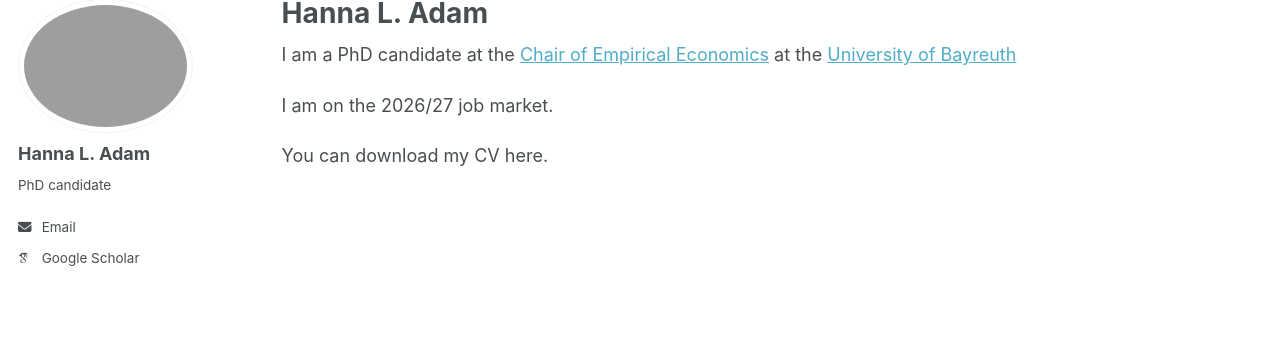
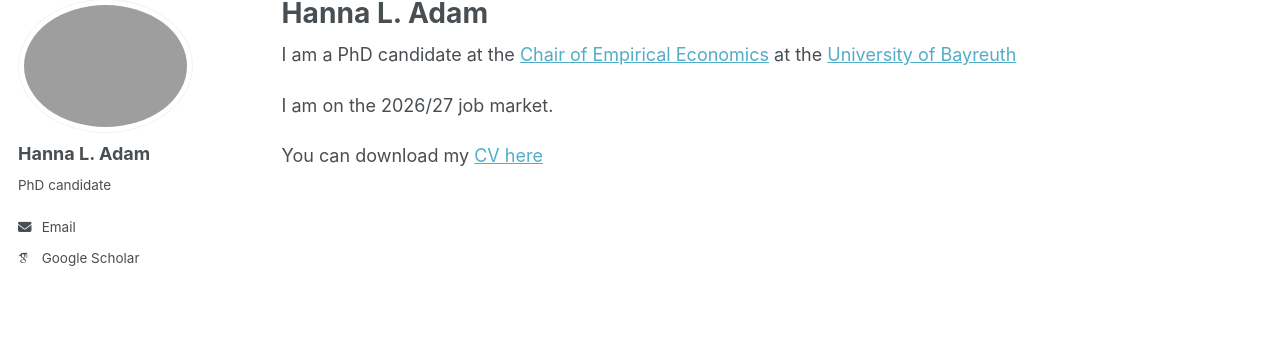
Before and after one commit to hanna-l-adam/hanna-l-adam.github.io, a Jekyll site: the page built from _pages/about.md, in a window 1280 px wide. Shown: the part 102-440 px from the top of the page. Built offline with Jekyll 4.4.1, drawn with Linux system fonts in a browser that asks for light colours; some web fonts are replaced; a script bundle is joined from its source files by our own code; library files that are not in the unit come from our copies; part of the change alters nothing that is shown.

```diff
--- a/_pages/about.md
+++ b/_pages/about.md
@@ -11,4 +11,4 @@ I am a PhD candidate at the <a href="https://www.ewf.uni-bayreuth.de/en/" target
 
 I am on the 2026/27 job market.
 
-You can download my CV here.
+You can download my <a href="/files/2026-06-17_CV_HannaAdam_Eng.pdf" target="_blank">CV here</a>
```
